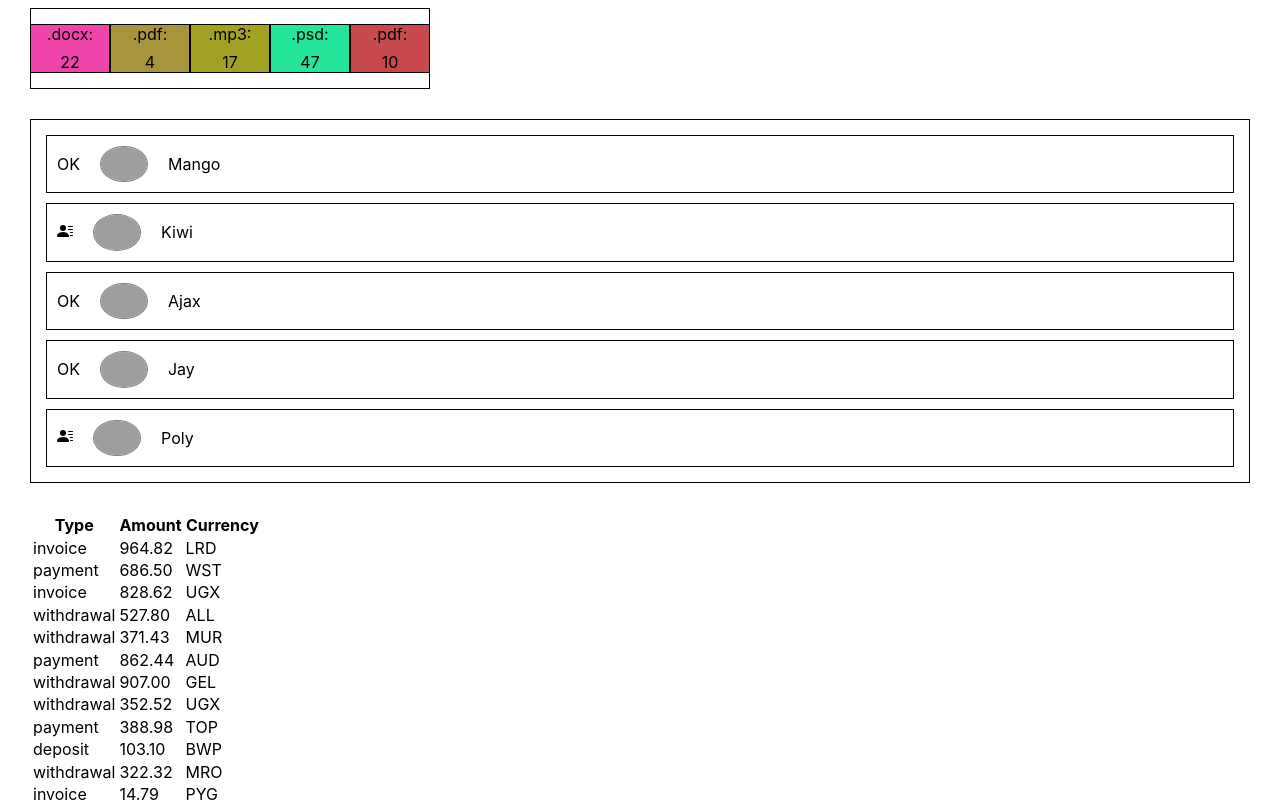
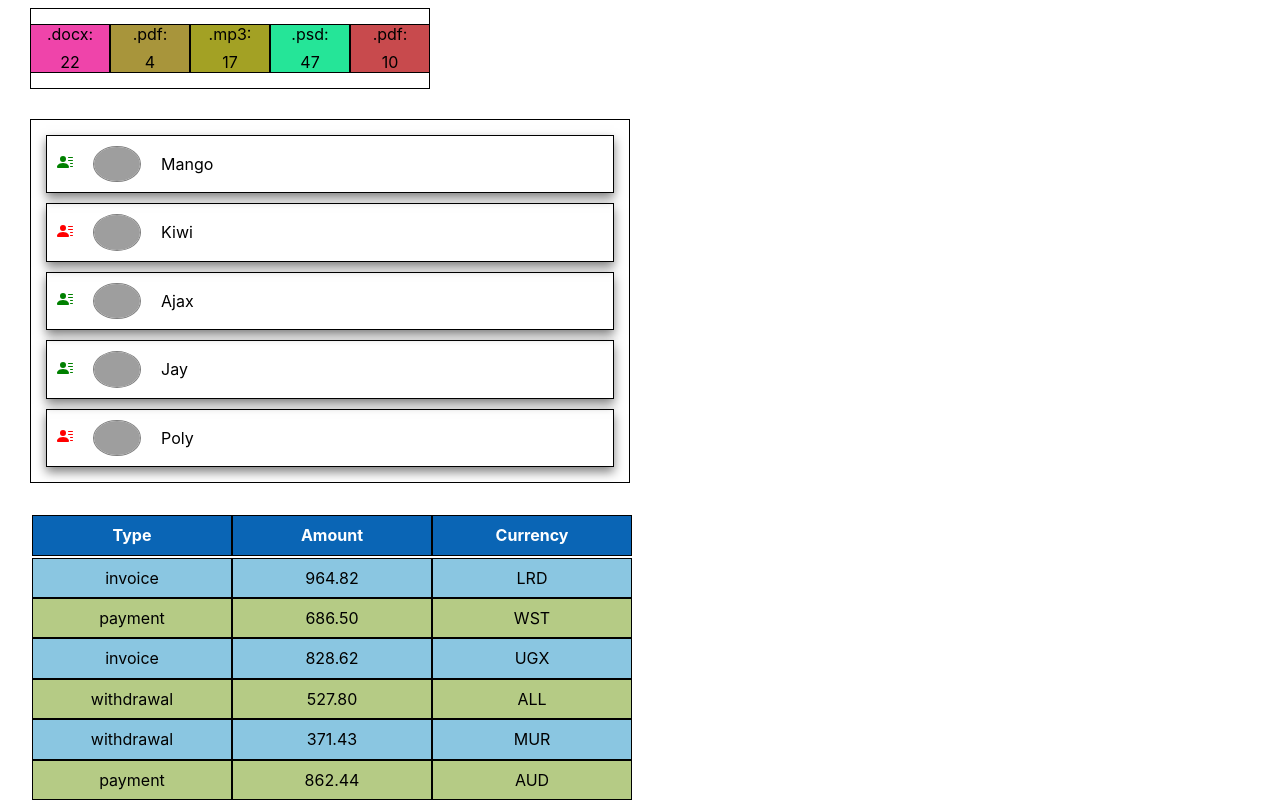
Before and after one commit to Simon507/goit-react-hw-01-components, a React (Create React App) app: page / in a window 1280 px wide. Shown: the part 640-1440 px from the top of the page. Built offline with nearby package versions, Linux system fonts and the light colour scheme; grey boxes are pictures that could not be loaded.

Commit message:
на проверку

```diff
--- a/src/components/friendList/FriendList.styles.jsx
+++ b/src/components/friendList/FriendList.styles.jsx
@@ -7,6 +7,7 @@ export const Friends = styled.ul`
   padding: 15px;
   gap: 10px;
   margin-bottom: 30px;
+  width: 600px;
 `;
 
 export const FrienfdsCard = styled.li`
@@ -15,4 +16,5 @@ export const FrienfdsCard = styled.li`
   align-items: center;
   padding: 10px;
   gap: 20px;
+  box-shadow: 0px 5px 10px 0px rgba(0, 0, 0, 0.5);
 `;
--- a/src/components/friendList/FriendListItem.jsx
+++ b/src/components/friendList/FriendListItem.jsx
@@ -2,15 +2,22 @@ import PropTypes from 'prop-types';
 import { BsFillPersonLinesFill } from 'react-icons/bs';
 
 import { FriendPhoto } from './FriendListItem.styles';
+import { Status } from './FriendListItem.styles';
 
 export const FriendListItem = ({ friend }) => {
   return (
     <>
       {friend.isOnline ? (
-        <span className="status  statusOn">OK</span>
+        <Status className="status">
+          <BsFillPersonLinesFill
+            style={{ fill: 'green' }}
+          ></BsFillPersonLinesFill>
+        </Status>
       ) : (
-        <span className="status statusOff">
-          <BsFillPersonLinesFill></BsFillPersonLinesFill>
+        <span className="status">
+          <BsFillPersonLinesFill
+            style={{ fill: 'red' }}
+          ></BsFillPersonLinesFill>
         </span>
       )}
 
--- a/src/components/friendList/FriendListItem.styles.jsx
+++ b/src/components/friendList/FriendListItem.styles.jsx
@@ -4,3 +4,7 @@ export const FriendPhoto = styled.img`
   border: 1px solid gray;
   border-radius: 50%;
 `;
+
+export const Status = styled.span`
+  color: red;
+`;
--- a/src/components/transactions/TransactionHistory.jsx
+++ b/src/components/transactions/TransactionHistory.jsx
@@ -1,23 +1,28 @@
 import PropTypes from 'prop-types';
+
+import { TableHead } from './Transactions.styles';
+import { TableData } from './Transactions.styles';
+import { DataRow } from './Transactions.styles';
+import { HeadRow } from './Transactions.styles';
 
 export const TransactionHistory = ({ items }) => {
   return (
     <table className="transaction-history">
       <thead>
-        <tr>
-          <th>Type</th>
-          <th>Amount</th>
-          <th>Currency</th>
-        </tr>
+        <HeadRow>
+          <TableHead>Type</TableHead>
+          <TableHead>Amount</TableHead>
+          <TableHead>Currency</TableHead>
+        </HeadRow>
       </thead>
 
       <tbody>
         {items.map(item => (
-          <tr key={item.id}>
-            <td>{item.type}</td>
-            <td>{item.amount}</td>
-            <td>{item.currency}</td>
-          </tr>
+          <DataRow key={item.id}>
+            <TableData>{item.type}</TableData>
+            <TableData>{item.amount}</TableData>
+            <TableData>{item.currency}</TableData>
+          </DataRow>
         ))}
       </tbody>
     </table>
--- /dev/null
+++ b/src/components/transactions/Transactions.styles.jsx
@@ -0,0 +1,33 @@
+import styled from 'styled-components';
+
+export const HeadRow = styled.tr`
+  display: flex;
+`;
+
+export const TableHead = styled.th`
+  width: 200px;
+  display: flex;
+  background: #0a65b5;
+  color: white;
+  padding: 10px 20px;
+  justify-content: center;
+  border: 1px solid black;
+`;
+
+export const DataRow = styled.tr`
+  display: flex;
+  &&:nth-child(even) {
+    background-color: #b5cb85;
+  }
+  &&:nth-child(odd) {
+    background-color: #8ac6e1;
+  }
+`;
+
+export const TableData = styled.td`
+  padding: 10px 20px;
+  display: flex;
+  width: 100%;
+  border: 1px solid black;
+  justify-content: center;
+`;
```
